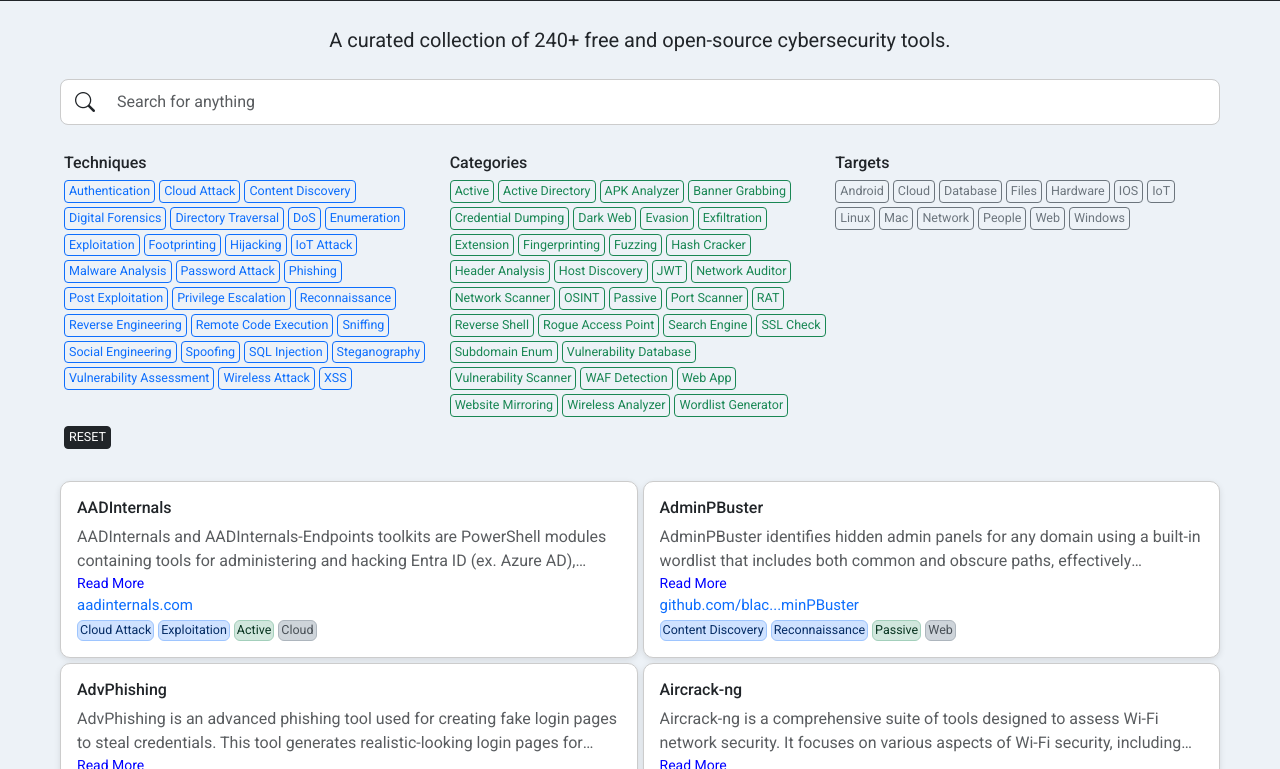
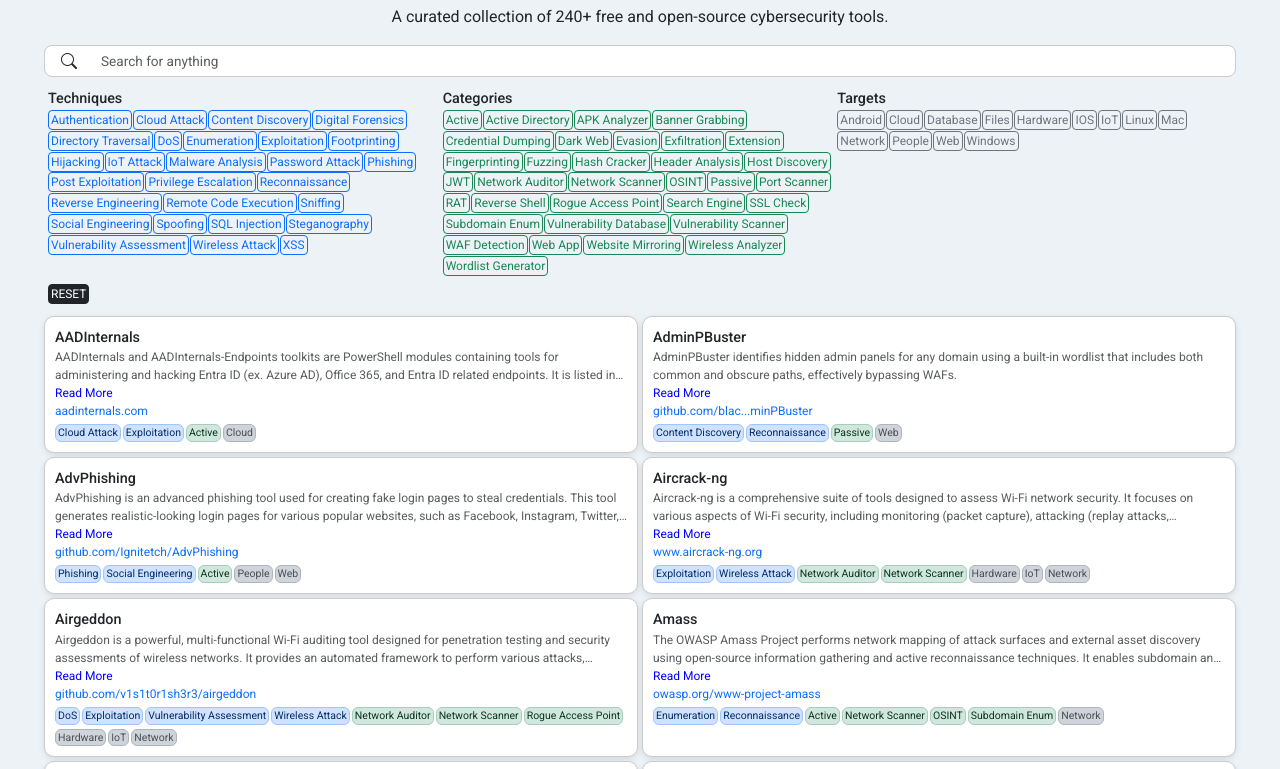
Before and after one commit to itspatkar/CyberToolkit, a plain HTML site: page index.html in a window 1280 px wide. Shown: the part 85-854 px from the top of the page. Drawn offline with nearby package versions, Linux system fonts and the light colour scheme.

Commit message:
Refactor UI: Compact

```diff
--- a/assets/css/style.css
+++ b/assets/css/style.css
@@ -3,7 +3,7 @@ body {
     background-color: #edf2f7;
 }
 main {
-    margin: 1.5rem 6rem;
+    margin: 1.5rem 3rem;
 }
 header {
     width: 100%;
@@ -20,29 +20,35 @@ a {
     text-overflow: ellipsis;
 }
 .navbar {
-    padding: 0.5rem 2rem;
+    padding: 0.25rem 1rem;
 }
 .navbar-brand {
-    font-size: 1.75rem;
+    font-size: 1.5rem;
 }
 .btn {
-    margin-right: 4px;
-    margin-bottom: 4px;
-    padding: 1px 4px;
-    font-size: 12.5px;
+    margin-right: 1px;
+    padding: 0 2px;
+    font-size: 12px;
+}
+.text-muted {
+    font-size: 12px;
 }
 .alert {
-    margin: 4px 4px 0 0;
+    margin: 4px 2px 0 0;
     padding: 0 2px;
-    font-size: 12.5px;
+    font-size: 10.5px;
 }
 .head-title {
     font-family: "Lobster Two", serif;
-    font-size: 2.5rem;
+    font-size: 2rem;
     font-weight: bold;
 }
+.title {
+    font-size: 0.9rem;
+    font-weight: 500;
+}
 .about {
-    font-size: 1.25rem;
+    font-size: 1rem;
     text-align: center;
 }
 .search-box {
@@ -54,37 +60,39 @@ a {
     position: absolute;
     justify-content: center;
     align-items: center;
-    height: 46px;
+    height: 34px;
     width: 50px;
-    font-size: 1.25rem;
+    font-size: 1rem;
 }
 #search {
     display: flex;
     align-items: center;
-    padding: 10px;
+    padding: 5px;
     padding-left: 3.5rem;
     border: 1px solid #ccc;
     border-radius: 8px;
+    font-size: 0.85rem;
 }
 .filter-box {
     display: grid;
     grid-template-columns: 1fr 1fr 1fr;
-    gap: 5px;
+    gap: 0;
+    line-height: 1.25rem;
 }
 .lists {
     display: grid;
     grid-template-columns: 1fr 1fr 1fr 1fr;
-    gap: 5px;
+    gap: 4px;
 }
 .list-item {
-    padding: 1rem;
+    padding: 10px;
     background: white;
     box-shadow: 0 2px 6px rgba(0, 0, 0, 0.1);
     border: 1px solid #ccc;
     border-radius: 10px;
 }
 .list-item a {
-    font-size: 15px;
+    font-size: 12px;
 }
 .description {
     display: -webkit-box;
@@ -102,14 +110,14 @@ a {
 .read-more {
     display: block;
     cursor: pointer;
-    font-size: 14px;
+    font-size: 12px;
     color: blue;
 }
 
 /* Responsiveness */
 @media only screen and (max-width: 1400px) {
     main {
-        margin: 1.5rem 3rem;
+        margin: 1.5rem 2rem;
     }
     .lists {
         grid-template-columns: 1fr 1fr;
@@ -120,25 +128,12 @@ a {
         margin: 1.5rem 0;
     }
     .navbar {
-        padding: 10px 5px;
+        padding: 8px 5px;
     }
-    .text-muted {
-        font-size: 14px;
-    }
-    .btn, .alert {
-        font-size: 12px;
-    }
-    .head-title {
-        font-size: 2.25rem;
-    }
-    .about {
-        font-size: 1rem;
-    }
-    .search-icon {
-        height: 42px;
+    .btn {
+        font-size: 11px;
     }
     #search {
-        padding: 8px;
         padding-left: 3rem;
     }
     .lists {
--- a/assets/js/script.js
+++ b/assets/js/script.js
@@ -62,7 +62,7 @@ function generateList() {
         listItem.classList.add('list-item');
 
         // Title
-        let title = document.createElement('h6');
+        let title = document.createElement('div');
         title.classList.add('title');
         title.textContent = item.name;
 
@@ -140,7 +140,8 @@ function generateFilter() {
     let technique = document.createElement('div');
     technique.classList.add('filter-item');
 
-    let techniqueTitle = document.createElement('h6');
+    let techniqueTitle = document.createElement('div');
+    techniqueTitle.classList.add('title');
     techniqueTitle.textContent = "Techniques";
 
     let techniqueBtn = document.createElement('div');
@@ -166,7 +167,8 @@ function generateFilter() {
     let category = document.createElement('div');
     category.classList.add('filter-item');
 
-    let categoryTitle = document.createElement('h6');
+    let categoryTitle = document.createElement('div');
+    categoryTitle.classList.add('title');
     categoryTitle.textContent = "Categories";
 
     let categoryBtn = document.createElement('div');
@@ -192,7 +194,8 @@ function generateFilter() {
     let target = document.createElement('div');
     target.classList.add('filter-item');
 
-    let targetTitle = document.createElement('h6');
+    let targetTitle = document.createElement('div');
+    targetTitle.classList.add('title');
     targetTitle.textContent = "Targets";
 
     let targetBtn = document.createElement('div');
@@ -218,7 +221,7 @@ function generateFilter() {
     let resetBtn = document.createElement('div');
     let btn = document.createElement('button');
     btn.setAttribute('type', 'button');
-    btn.classList.add('btn', 'btn-dark', 'btn-sm');
+    btn.classList.add('btn', 'btn-dark', 'btn-sm', 'mt-2');
     btn.setAttribute('data-tag', 'reset');
     btn.textContent = "RESET";
     btn.addEventListener('click', function () {
--- a/index.html
+++ b/index.html
@@ -32,12 +32,12 @@
     <main>
         <div class="container-fluid">
             <!-- About -->
-            <div class="about my-4">
+            <div class="about my-2">
                 <p>A curated collection of <span id="counter">0</span>+ free and open-source cybersecurity tools.</p>
             </div>
 
             <!-- Search Box -->
-            <div class="search-box my-4" role="search">
+            <div class="search-box my-2" role="search">
                 <div class="search-icon">
                     <i class="bi bi-search"></i>
                 </div>
@@ -46,22 +46,22 @@
             </div>
 
             <!-- Filter Section -->
-            <section id="filters" class="filter-box my-4 p-1">
+            <section id="filters" class="filter-box my-2 p-1">
                 <div class="filter-item">
-                    <h6>Title</h6>
+                    <div>Title</div>
                     <div>
                         <button type="button" class="btn btn-outline-primary btn-sm" data-tag="tag">Tag</button>
                     </div>
                 </div>
                 <div class="filter-item">
-                    <button type="button" class="btn btn-dark btn-sm" data-tag="reset">RESET</button>
+                    <button type="button" class="btn btn-dark btn-sm mt-2" data-tag="reset">RESET</button>
                 </div>
             </section>
 
             <!-- List Section -->
-            <section id="dataList" class="lists my-4">
+            <section id="dataList" class="lists my-2">
                 <div class="list-item">
-                    <h6 class="title">Title</h6>
+                    <div class="title">Title</div>
                     <div class="text-muted description">Description</div>
                     <span class="read-more">Read More</span>
                     <a href="#" target="_blank">Link</a>
```
